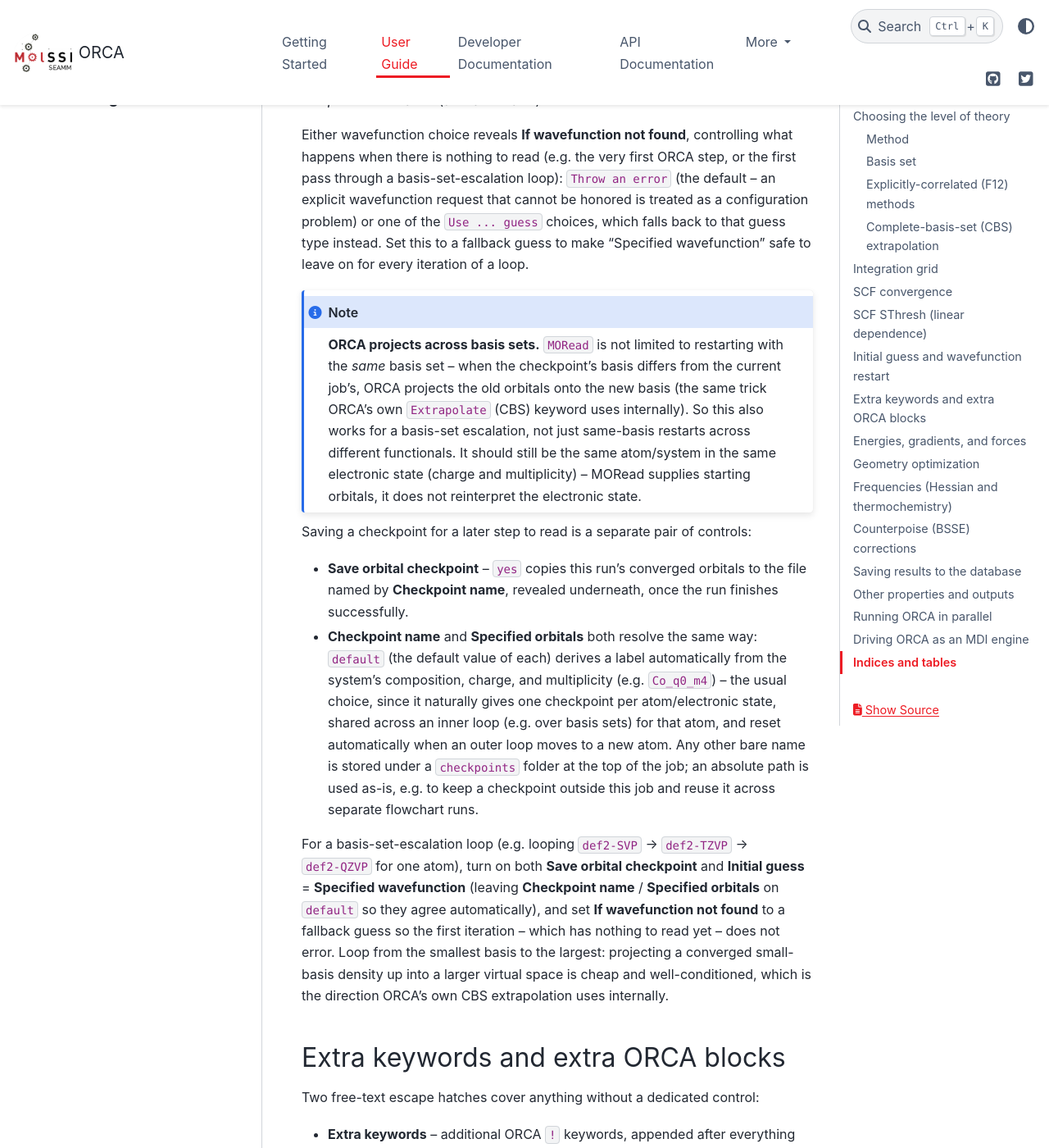
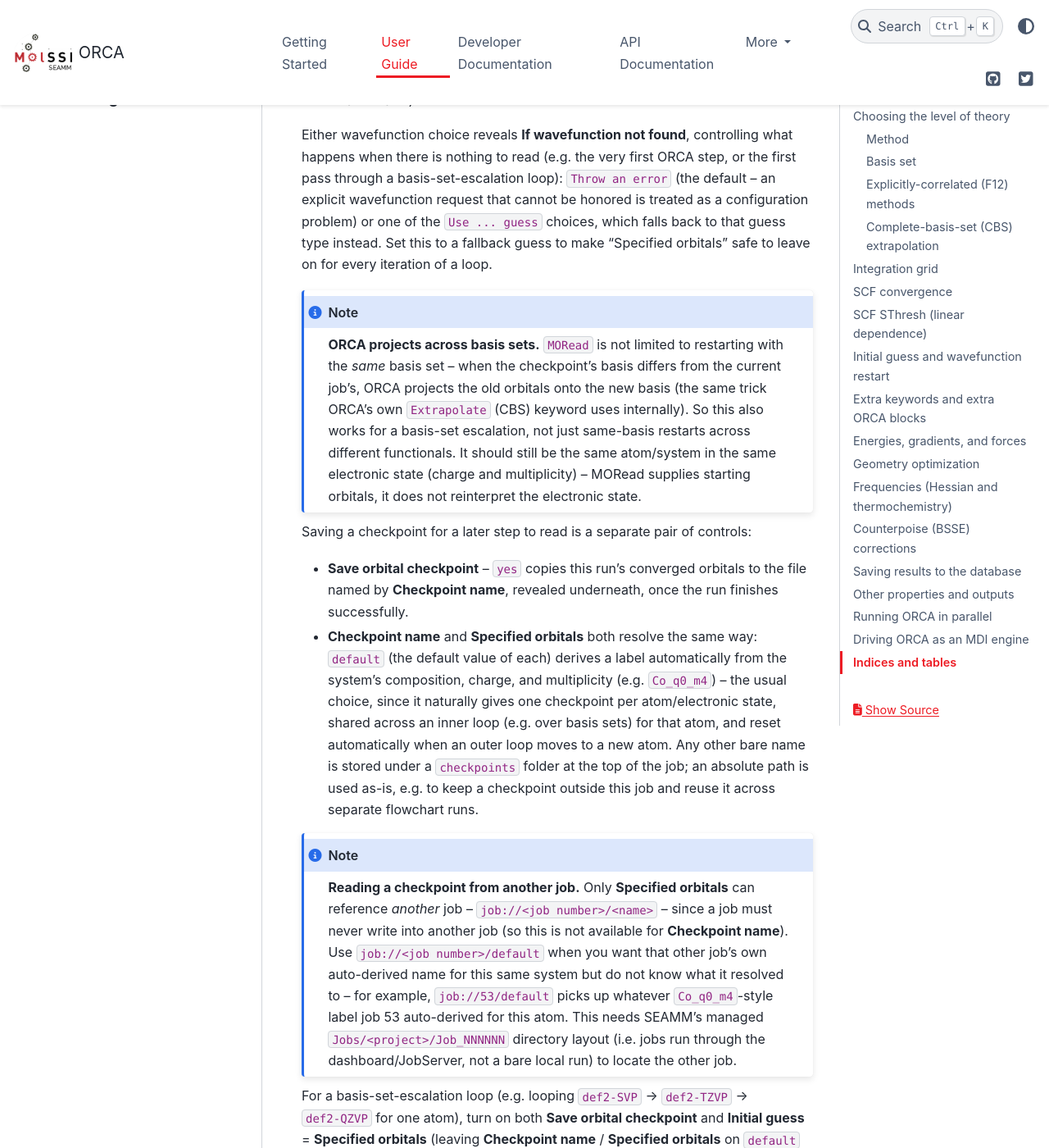
Before and after one commit to molssi-seamm/orca_step, a Sphinx documentation site: the page built from docs/user_guide/index.rst, in a window 1280 px wide and 1400 px high, scrolled down 4990 px. Shown: the whole window at 82% size. Built offline with Sphinx 7.4.7 and the PyData theme 0.15.4, drawn with Linux system fonts in a browser that asks for light colours; pages that are not in the unit, such as notebooks, are missing from menus.

Commit message:
Rename Specified wavefunction to Specified orbitals; support job://
Renamed the 'Initial guess' choice to 'Specified orbitals' to match
the field it reads from ('Specified orbitals'), for consistent
naming.

'Specified orbitals' can now also reference another job's checkpoint
(read-only, via seamm.Node.file_path's new job:// support):
job://<job number>/<name>, or job://<job number>/default to pick up
that job's own auto-derived checkpoint name for this same system when
you don't know what it resolved to. 'Checkpoint name' (the save side)
deliberately cannot reference another job -- a job must never write
into another job.

Co-Authored-By: Claude Sonnet 5 <noreply@anthropic.com>

```diff
--- a/docs/user_guide/index.rst
+++ b/docs/user_guide/index.rst
@@ -194,10 +194,10 @@ starting guess (``Guess`` in the ``%scf`` block):
   double-hybrid step. This only reaches a *different, preceding* node in a
   roughly linear flowchart -- it cannot seed across iterations of a **Loop**,
   since a Loop gives each iteration its own directory (see below).
-* **Specified wavefunction** -- seed from a named checkpoint file instead,
-  identified by the **Specified orbitals** control revealed underneath. This is
-  the way to seed across loop iterations: for example, a basis-set escalation
-  inside a Loop over basis sets, where each iteration reads the checkpoint the
+* **Specified orbitals** -- seed from a named checkpoint file instead, named by
+  the **Specified orbitals** control revealed underneath. This is the way to
+  seed across loop iterations: for example, a basis-set escalation inside a
+  Loop over basis sets, where each iteration reads the checkpoint the
   *previous* iteration (a smaller basis) wrote.
 
 Either wavefunction choice reveals **If wavefunction not found**, controlling
@@ -206,7 +206,7 @@ the first pass through a basis-set-escalation loop): ``Throw an error`` (the
 default -- an explicit wavefunction request that cannot be honored is treated
 as a configuration problem) or one of the ``Use ... guess`` choices, which
 falls back to that guess type instead. Set this to a fallback guess to make
-"Specified wavefunction" safe to leave on for every iteration of a loop.
+"Specified orbitals" safe to leave on for every iteration of a loop.
 
 .. note::
 
@@ -234,9 +234,22 @@ Saving a checkpoint for a later step to read is a separate pair of controls:
   absolute path is used as-is, e.g. to keep a checkpoint outside this job and
   reuse it across separate flowchart runs.
 
+.. note::
+
+   **Reading a checkpoint from another job.** Only **Specified orbitals** can
+   reference *another* job -- ``job://<job number>/<name>`` -- since a job
+   must never write into another job (so this is not available for
+   **Checkpoint name**). Use ``job://<job number>/default`` when you want that
+   other job's own auto-derived name for this same system but do not know
+   what it resolved to -- for example, ``job://53/default`` picks up whatever
+   ``Co_q0_m4``-style label job 53 auto-derived for this atom. This needs
+   SEAMM's managed ``Jobs/<project>/Job_NNNNNN`` directory layout (i.e. jobs
+   run through the dashboard/JobServer, not a bare local run) to locate the
+   other job.
+
 For a basis-set-escalation loop (e.g. looping ``def2-SVP`` -> ``def2-TZVP`` ->
 ``def2-QZVP`` for one atom), turn on both **Save orbital checkpoint** and
-**Initial guess** = **Specified wavefunction** (leaving **Checkpoint name** /
+**Initial guess** = **Specified orbitals** (leaving **Checkpoint name** /
 **Specified orbitals** on ``default`` so they agree automatically), and set
 **If wavefunction not found** to a fallback guess so the first iteration -- which
 has nothing to read yet -- does not error. Loop from the smallest basis to the
```
Also changed, not shown: HISTORY.rst (+14 -8 lines), 4 other files.
